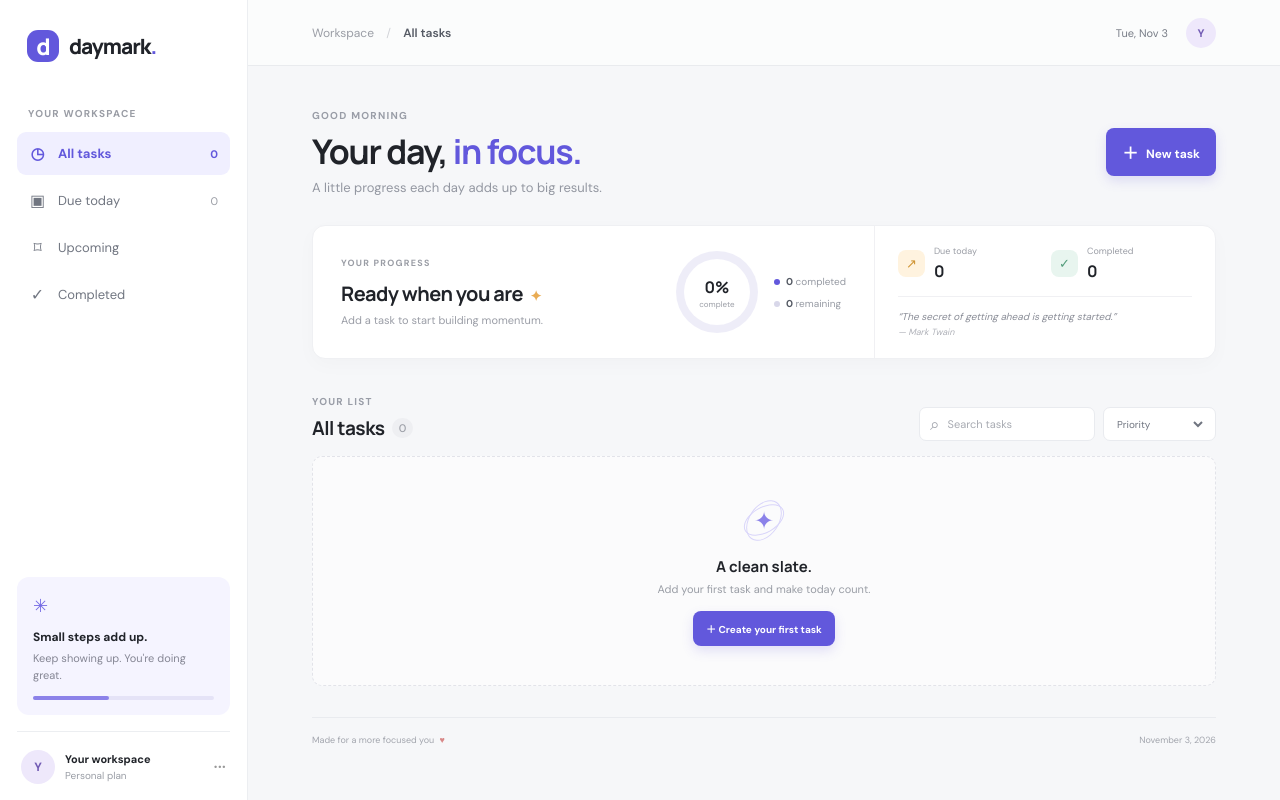
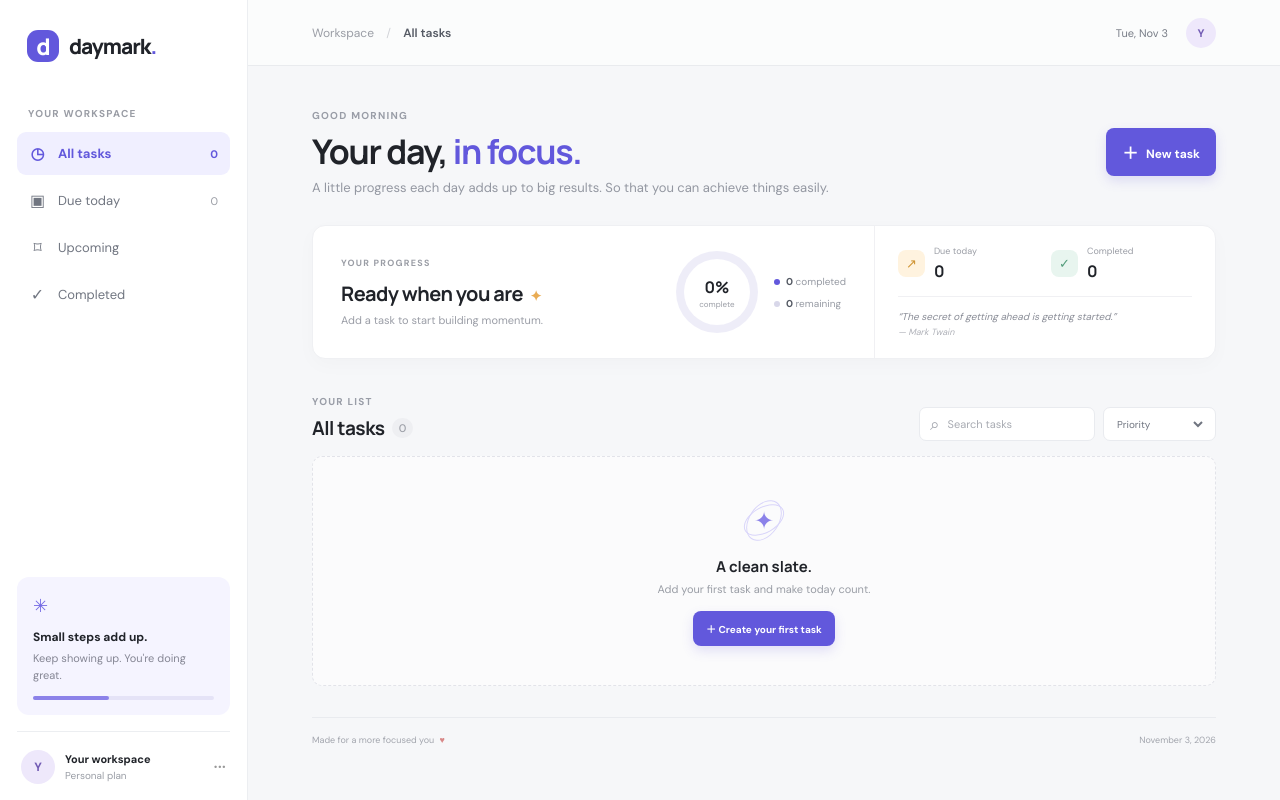
Before and after one commit to Nithiesh05/Daymaker, a Flask app: page / in a window 1280 px wide. Run offline with Flask 3, Linux system fonts and the light colour scheme; data that the repository does not hold is empty.

Commit message:
Added some more info to the index.html file

```diff
--- a/templates/index.html
+++ b/templates/index.html
@@ -27,7 +27,7 @@
     <main class="main-content">
       <header class="topbar"><div class="breadcrumb">Workspace <span>/</span> <strong id="crumb-title">All tasks</strong></div><div class="top-actions"><span class="today-label" id="today-label"></span><div class="top-avatar">Y</div></div></header>
       <section class="page-wrap">
-        <div class="welcome-row"><div><div class="eyebrow" id="greeting">A FRESH START</div><h1 id="page-title">Your day, <em>in focus.</em></h1><p class="subtitle">A little progress each day adds up to big results.</p></div><button class="primary-button" id="new-task-button"><span>＋</span> New task</button></div>
+        <div class="welcome-row"><div><div class="eyebrow" id="greeting">A FRESH START</div><h1 id="page-title">Your day, <em>in focus.</em></h1><p class="subtitle">A little progress each day adds up to big results. So that you can achieve things easily.</p></div><button class="primary-button" id="new-task-button"><span>＋</span> New task</button></div>
         <section class="overview" aria-label="Task overview"><div class="overview-main"><div class="overview-copy"><span class="overview-kicker">YOUR PROGRESS</span><strong><span id="progress-copy">Ready when you are</span><span class="overview-emoji">✦</span></strong><span class="overview-hint" id="progress-hint">Add a task to start building momentum.</span></div><div class="progress-area"><div class="progress-ring" id="progress-ring"><div class="ring-inner"><strong id="progress-percent">0%</strong><span>complete</span></div></div><div class="progress-legend"><span><i class="legend-dot done"></i><b id="completed-total">0</b> completed</span><span><i class="legend-dot remaining"></i><b id="remaining-total">0</b> remaining</span></div></div></div><div class="overview-side"><div class="side-stat"><span class="stat-icon amber">↗</span><div><span>Due today</span><strong id="due-total">0</strong></div></div><div class="side-stat"><span class="stat-icon green">✓</span><div><span>Completed</span><strong id="done-total">0</strong></div></div><div class="side-note">“The secret of getting ahead is getting started.”<small>— Mark Twain</small></div></div></section>
         <section class="tasks-section"><div class="tasks-heading"><div><div class="eyebrow">YOUR LIST</div><h2 id="list-title">All tasks <span class="title-count" id="visible-count">0</span></h2></div><div class="task-controls"><label class="search-box"><span>⌕</span><input id="search-input" type="search" placeholder="Search tasks" aria-label="Search tasks"></label><label class="sort-select"><span class="sr-only">Sort tasks</span><select id="sort-select"><option value="priority">Priority</option><option value="due">Due date</option><option value="newest">Recently added</option><option value="alphabetical">Name</option></select></label></div></div><div id="task-list" class="task-list" aria-live="polite"></div><div class="empty-state" id="empty-state"><div class="empty-art"><span>✦</span><i></i><b></b></div><h3 id="empty-title">A clean slate.</h3><p id="empty-copy">Add your first task and make today count.</p><button class="primary-button" id="empty-add">＋ Create your first task</button></div></section>
         <footer class="page-footer"><span>Made for a more focused you <span class="footer-heart">♥</span></span><span id="footer-date"></span></footer>
```
